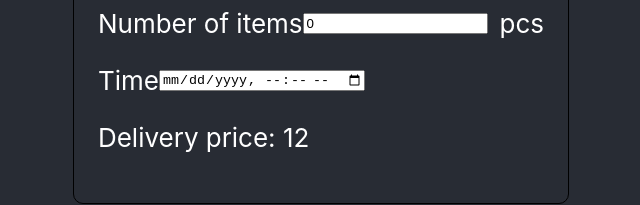
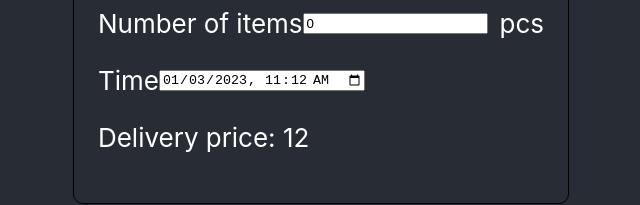
Before and after one commit to overchu/delivery-fee-calculator-3, a React (Create React App) app: page / in a window 1280 px wide. Shown: the part 456-661 px from the top of the page, without its empty margins (319-959 px from the left). Built offline with nearby package versions, Linux system fonts and the light colour scheme.

Commit message:
Set default value of time selector to current time

```diff
--- a/src/components/DeliveryForm.js
+++ b/src/components/DeliveryForm.js
@@ -3,7 +3,7 @@ import React, { useState } from 'react';
 import './DeliveryForm.css'
 
 const DeliveryForm = (props) => {
-  const [date, setDate] = useState('1982-03-21');
+  const [date, setDate] = useState(getCurrentTimeString());
   const [paramaters, setParamaters] = useState(
     {cartValue: 0,
      deliveryDistance: 0,
@@ -25,6 +25,16 @@ const DeliveryForm = (props) => {
       })
     );
   };
+
+  function getCurrentTimeString() {
+     let currentTime = new Date();
+     let year = currentTime.getFullYear();
+     let month = currentTime.getMonth().toString().padStart(2, '0');
+     let day = currentTime.getDate().toString().padStart(2, '0');
+     let hour = currentTime.getHours().toString().padStart(2, '0');
+     let minute = currentTime.getMinutes().toString().padStart(2, '0');
+     return `${year}-${month}-${day}T${hour}:${minute}`;
+  }
 
   function calculateDeliveryFee(cartValue, deliveryDistance, numberOfItems,
     orderDateString){
```
